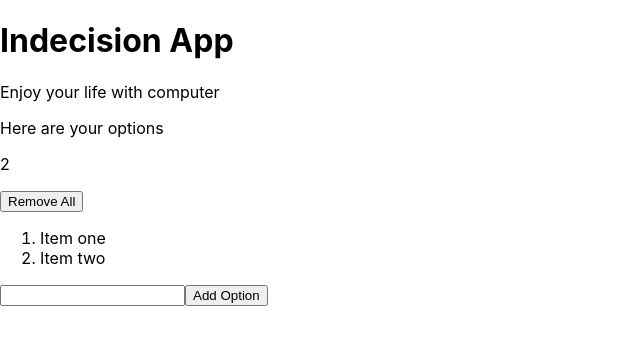
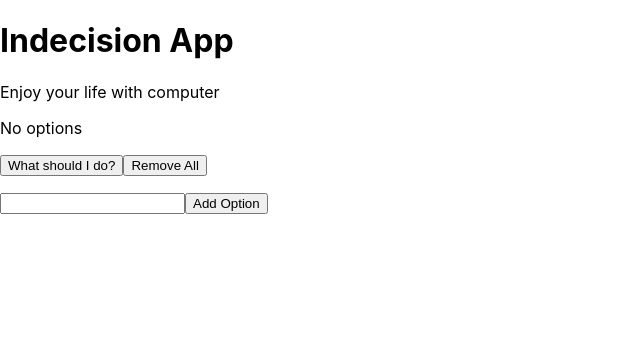
Before and after one commit to devnoorfatima/React, a React (Create React App) app in the folder indecision-app/: page / in a window 1280 px wide. Shown: the top 344 px of the page, without its empty margins (0-640 px from the left). Built offline with nearby package versions, Linux system fonts and the light colour scheme.

Commit message:
Practising react basics.

```diff
--- a/indecision-app/src/indecisionApp.js
+++ b/indecision-app/src/indecisionApp.js
@@ -1,36 +1,45 @@
 import React, { Component } from 'react';
 class Form extends Component {
-    render() {
+  state = {
+    option : 0
+  }
+  render() {
+
     const user = {
       title: "Indecision App",
       subtitle: "Enjoy your life with computer",
-      options: ["one", "two"]
+      options: []
     };
     const onFormSubmit = (e) => {
       e.preventDefault();
-
        const option = e.target.elements.option.value;
 
        if(option){
          user.options.push(option);
-         e.target.elements.option.value = "";
-         console.log(user.options);
-       }
+        e.target.elements.option.value = '';
+        }
+    console.log(user.options);
     };
     const onRemoveAll = () => {
      user.options = [];
+    };
+    const onMakeDecision = () => {
+      const randomNum = Math.floor(Math.random() * user.options.length);
+      console.log(randomNum);
     };
       return (
         <div className="form">
         <h1>{user.title}</h1>
         {user.subtitle && <p>{user.subtitle}</p>}
         <p>{user.options.length > 0 ? "Here are your options" : "No options"}</p>
-        <p>{user.options.length}</p>
+         <button onClick = {onMakeDecision}>What should I do?</button>
         <button onClick={onRemoveAll}>Remove All</button>
-        <ol>
-          <li>Item one</li>
-          <li>Item two</li>
-        </ol>
+        <ol> {
+          user.options.map((option) => {
+            return <li key = {option}>{option}</li>
+          })
+        }
+       </ol>
         <form onSubmit = {onFormSubmit}>
           <input type="text" name="option" />
           <button>Add Option</button>
```
